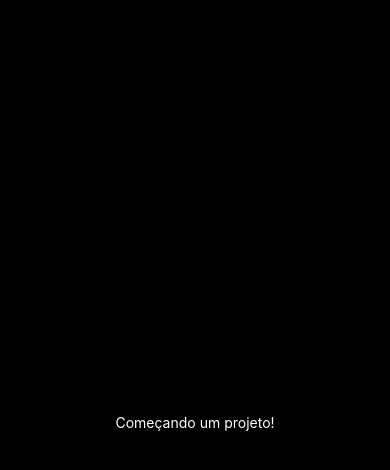
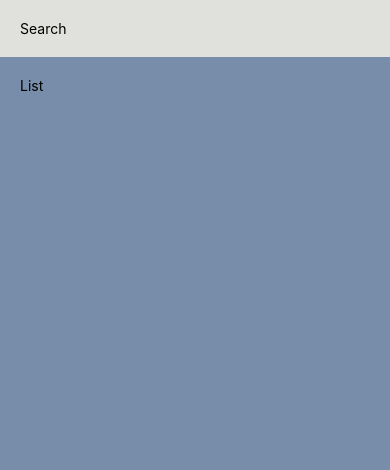
Before and after one commit to duMagnus/MealsToGo, a React Native app: screen / in a window 390 px wide. Shown: the top 470 px of the page. Built offline with nearby package versions, Linux system fonts and the light colour scheme.

Commit message:
Basic layout for the home page

```diff
--- a/App.js
+++ b/App.js
@@ -1,20 +1,33 @@
-import { StatusBar } from 'expo-status-bar';
-import { StyleSheet, Text, View } from 'react-native';
+import { Platform, SafeAreaView, StatusBar, StyleSheet, Text, View } from 'react-native';
 
 export default function App() {
   return (
-    <View style={styles.container}>
-      <Text style={{color: 'white'}}>Começando um projeto!</Text>
-      <StatusBar style="auto" />
-    </View>
+    <>
+      <SafeAreaView style={styles.container}>
+        <StatusBar backgroundColor="#E0E1DD" barStyle={'dark-content'} />
+        <View style={styles.searchBar}>
+          <Text>Search</Text>
+        </View>
+        <View style={styles.listContainer}>
+          <Text>List</Text>
+        </View>
+      </SafeAreaView>
+    </>
   );
 }
 
 const styles = StyleSheet.create({
   container: {
     flex: 1,
-    backgroundColor: '#000000',
-    alignItems: 'center',
-    justifyContent: 'center',
+    backgroundColor: '#E0E1DD',
   },
+  searchBar:{
+    backgroundColor: '#E0E1DD',
+    padding: 20,
+  },
+  listContainer: {
+    backgroundColor: '#778DA9',
+    padding: 20,
+    flex: 1,
+  }
 });
```
